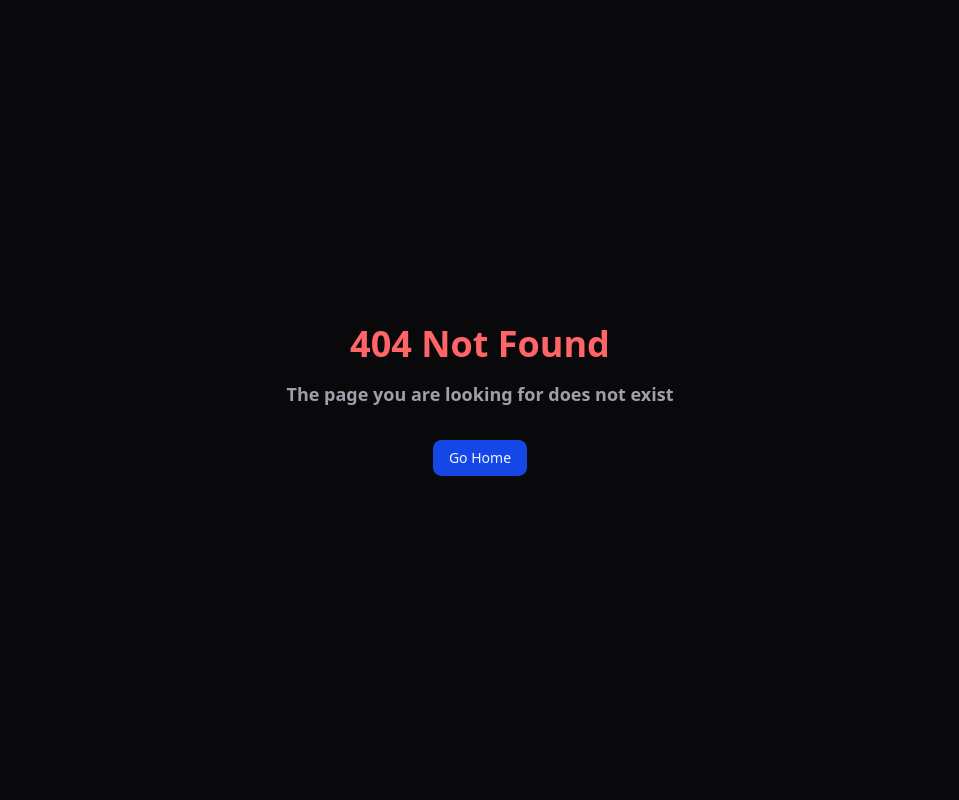
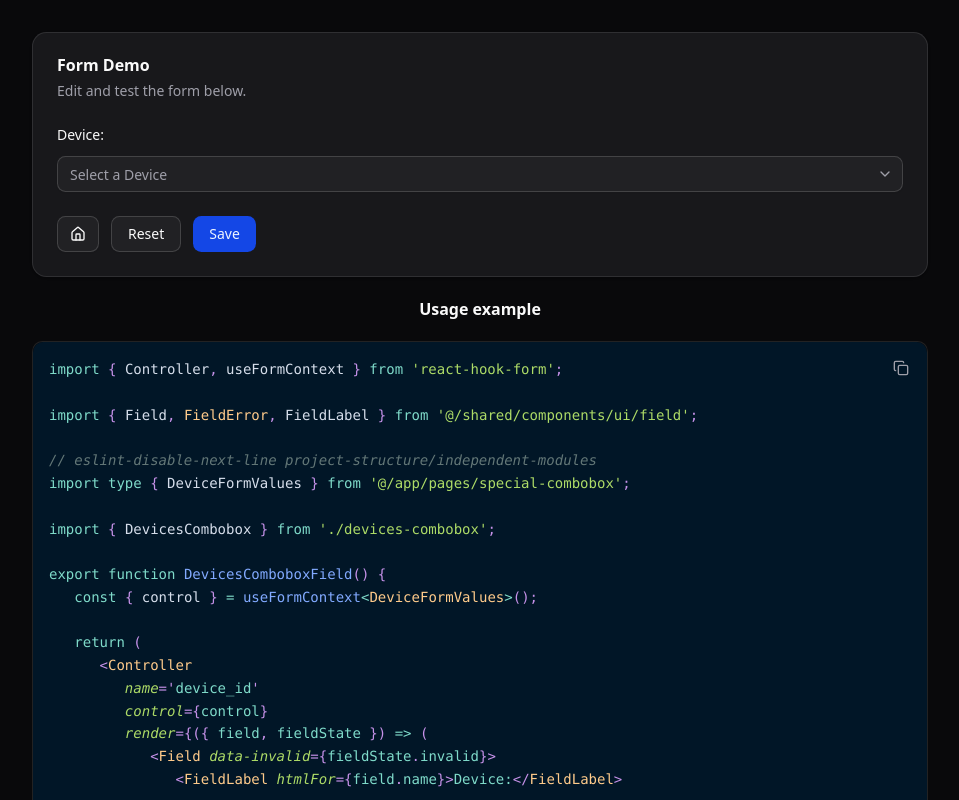
Before and after one commit to Mahmoud-Fares/form, a React (Vite) app: page /special-combobox in a window 1280 px wide. Before the commit this address had no page. Shown: the top 800 px of the page, without its empty margins (160-1119 px from the left). Built offline with nearby package versions, Linux system fonts and the light colour scheme.

Commit message:
add a special combobox input page

```diff
--- a/src/app/pages/home.tsx
+++ b/src/app/pages/home.tsx
@@ -36,6 +36,10 @@ export default function Home() {
             </Item>
 
             <Item>
+               <Link to='/special-combobox'>Special Combobox</Link>
+            </Item>
+
+            <Item>
                <Link to='/select'>Select</Link>
             </Item>
          </ul>
--- /dev/null
+++ b/src/app/pages/special-combobox.tsx
@@ -0,0 +1,44 @@
+import { zodResolver } from '@hookform/resolvers/zod';
+import { useForm } from 'react-hook-form';
+import * as z from 'zod';
+
+import { CodeBlock } from '@/shared/components/code-block';
+import { FormWrapper } from '@/shared/components/form-wrapper';
+import { Header } from '@/shared/components/header';
+import { DevicesComboboxField } from '@/shared/components/inputs/devices-combobox-field';
+import DevicesComboboxFieldCode from '@/shared/components/inputs/devices-combobox-field.tsx?raw';
+import DevicesComboboxCode from '@/shared/components/inputs/devices-combobox.tsx?raw';
+import { PageWrapper } from '@/shared/components/page-wrapper';
+import { extractSnippet } from '@/shared/lib/utils/extract-snippet';
+
+const deviceSchema = z.object({
+   device_id: z.string().min(1, 'Device is required'),
+});
+
+export type DeviceFormValues = z.infer<typeof deviceSchema>;
+
+export default function SpecialComboboxPage() {
+   const form = useForm<DeviceFormValues>({
+      resolver: zodResolver(deviceSchema),
+      defaultValues: {
+         device_id: '',
+      },
+   });
+
+   return (
+      <PageWrapper>
+         <FormWrapper form={form}>
+            <DevicesComboboxField />
+         </FormWrapper>
+
+         <Header>Usage example</Header>
+         <CodeBlock
+            code={extractSnippet(DevicesComboboxFieldCode)}
+            language='tsx'
+         />
+
+         <Header>Devices Combobox</Header>
+         <CodeBlock code={extractSnippet(DevicesComboboxCode)} language='tsx' />
+      </PageWrapper>
+   );
+}
--- a/src/app/router.tsx
+++ b/src/app/router.tsx
@@ -16,6 +16,7 @@ const MultiTabs = lazy(() => import('@/app/pages/multi-tabs'));
 const DatePickerPage = lazy(() => import('@/app/pages/date-picker'));
 const DateRangePage = lazy(() => import('@/app/pages/date-range'));
 const TimePage = lazy(() => import('@/app/pages/time'));
+const SpecialComboboxPage = lazy(() => import('@/app/pages/special-combobox'));
 const SelectPage = lazy(() => import('@/app/pages/select'));
 
 const NotFound = lazy(() => import('@/app/pages/not-found'));
@@ -34,6 +35,7 @@ export const router = createBrowserRouter([
          { path: 'date-picker', element: <DatePickerPage /> },
          { path: 'date-range', element: <DateRangePage /> },
          { path: 'time', element: <TimePage /> },
+         { path: 'special-combobox', element: <SpecialComboboxPage /> },
          { path: 'select', element: <SelectPage /> },
          { path: '*', element: <NotFound /> },
       ],
--- /dev/null
+++ b/src/shared/components/inputs/devices-combobox-field.tsx
@@ -0,0 +1,37 @@
+import { Controller, useFormContext } from 'react-hook-form';
+
+import { Field, FieldError, FieldLabel } from '@/shared/components/ui/field';
+
+// eslint-disable-next-line project-structure/independent-modules
+import type { DeviceFormValues } from '@/app/pages/special-combobox';
+
+import { DevicesCombobox } from './devices-combobox';
+
+export function DevicesComboboxField() {
+   const { control } = useFormContext<DeviceFormValues>();
+
+   return (
+      <Controller
+         name='device_id'
+         control={control}
+         render={({ field, fieldState }) => (
+            <Field data-invalid={fieldState.invalid}>
+               <FieldLabel htmlFor={field.name}>Device:</FieldLabel>
+
+               <DevicesCombobox
+                  id={field.name}
+                  aria-invalid={fieldState.invalid}
+                  {...field}
+               />
+
+               {fieldState.invalid && (
+                  <FieldError
+                     errors={[fieldState.error]}
+                     className='col-span-2'
+                  />
+               )}
+            </Field>
+         )}
+      />
+   );
+}
--- /dev/null
+++ b/src/shared/components/inputs/devices-combobox.tsx
@@ -0,0 +1,104 @@
+import type { ComponentProps, Ref } from 'react';
+
+import {
+   Combobox,
+   ComboboxContent,
+   ComboboxEmpty,
+   ComboboxInput,
+   ComboboxItem,
+   ComboboxList,
+} from '@/shared/components/ui/combobox';
+import { cn } from '@/shared/lib/utils';
+
+type Device = {
+   id: number;
+   name: string;
+};
+
+type Props = Omit<
+   ComponentProps<typeof Combobox<Device>>,
+   | 'items'
+   | 'value'
+   | 'onValueChange'
+   | 'itemToStringLabel'
+   | 'itemToStringValue'
+   | 'filter'
+   | 'children'
+> & {
+   id?: string;
+   ref?: Ref<HTMLInputElement>;
+   name?: string;
+   onBlur: () => void;
+   'aria-invalid': boolean;
+   placeholder?: string;
+   triggerClassName?: string;
+   value: string;
+   onChange: (value: string) => void;
+};
+
+const devices = [
+   { id: 1, name: 'Device 1' },
+   { id: 2, name: 'Device 2' },
+   { id: 3, name: 'Device 3' },
+   { id: 4, name: 'Device 4' },
+   { id: 5, name: 'Device 5' },
+   { id: 6, name: 'Device 6' },
+   { id: 7, name: 'Special Device 11' },
+   { id: 8, name: 'Very Special Device 22' },
+   { id: 9, name: 'Special Device 33' },
+];
+
+export function DevicesCombobox({
+   id,
+   ref,
+   name,
+   onBlur,
+   'aria-invalid': ariaInvalid,
+   placeholder,
+   triggerClassName,
+   value,
+   onChange,
+   ...props
+}: Props) {
+   const selectedDevice = value
+      ? (devices.find((d) => d.id === Number(value)) ?? null)
+      : null;
+
+   return (
+      <Combobox
+         items={devices}
+         value={selectedDevice}
+         onValueChange={(device) => onChange(device ? String(device.id) : '')}
+         itemToStringLabel={(device) => device.name}
+         itemToStringValue={(device) => device.name}
+         filter={(device, query) =>
+            !query ||
+            device.name.toLocaleLowerCase().includes(query.toLocaleLowerCase())
+         }
+         {...props}
+      >
+         <ComboboxInput
+            ref={ref}
+            id={id}
+            name={name}
+            onBlur={onBlur}
+            showClear={!!value}
+            aria-invalid={ariaInvalid}
+            placeholder={placeholder ?? 'Select a Device'}
+            className={cn(triggerClassName)}
+         />
+
+         <ComboboxContent>
+            <ComboboxEmpty>No items found.</ComboboxEmpty>
+
+            <ComboboxList>
+               {(device: Device) => (
+                  <ComboboxItem key={device.id} value={device}>
+                     {device.name}
+                  </ComboboxItem>
+               )}
+            </ComboboxList>
+         </ComboboxContent>
+      </Combobox>
+   );
+}
```
